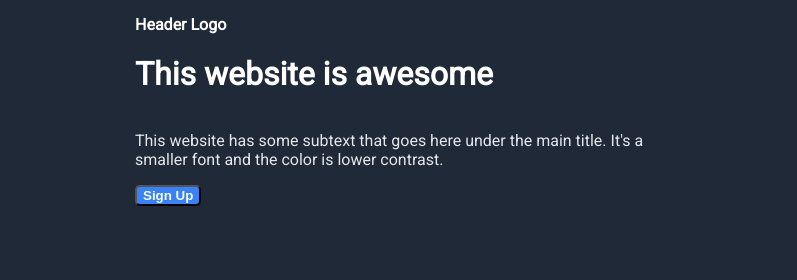
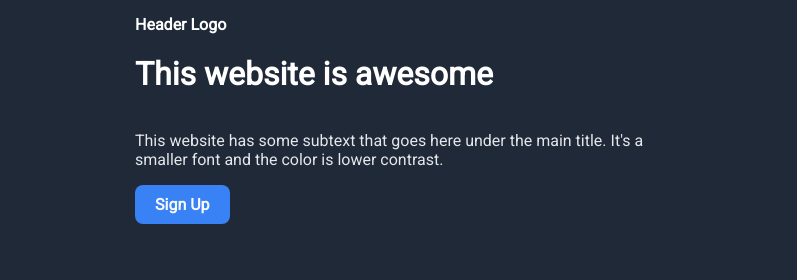
Before and after one commit to joeykriger/odin-landing-page, a plain HTML site: page index.html in a window 1280 px wide. Shown: the top 280 px of the page, 0-797 px from the left. Drawn offline with Linux system fonts and the light colour scheme.

Commit message:
complete section 1
the sign up button styling now matches the model. section 1 is now complete.

```diff
--- a/index.html
+++ b/index.html
@@ -15,7 +15,7 @@
         <button>Sign Up</button>
       </div>
       <div class="div-1-R">
-        <div class="div-1-R1"><!--header links need space between-->
+        <div class="div-1-R1">
           <header><a href="https://joeykriger.github.io/odin-landing-page/index.html">header link one</a></header>
           <header><a href="https://joeykriger.github.io/odin-landing-page/index.html">header link two</a></header>
           <header><a href="https://joeykriger.github.io/odin-landing-page/index.html">header link three</a></header>
@@ -24,7 +24,7 @@
           <img src="./files-images/images/mos-design-IwPKcaH-DaQ-unsplash.jpg" alt="neon street signs">
         </div>
       </div>
-    </div>
+    </div><!--FINISHED-->
 
     <div class="div-2"><!--SECTION TWO-->
       <div class="div-2a"><h2>Some random information.</h2></div>
--- a/styles.css
+++ b/styles.css
@@ -70,10 +70,14 @@ h1 {
 }
 
 button {
+    all: unset;
     background-color: #3882F6;
     color: #F9FAF8;
-    border-radius: 5px;
-    font-weight: 700;
+    padding: 10px 20px;
+    border-radius: 8px;
+    cursor: pointer;
+    font-weight: bold;
+    text-align: center;
 }
 
 /* SECTION TWO */
```
